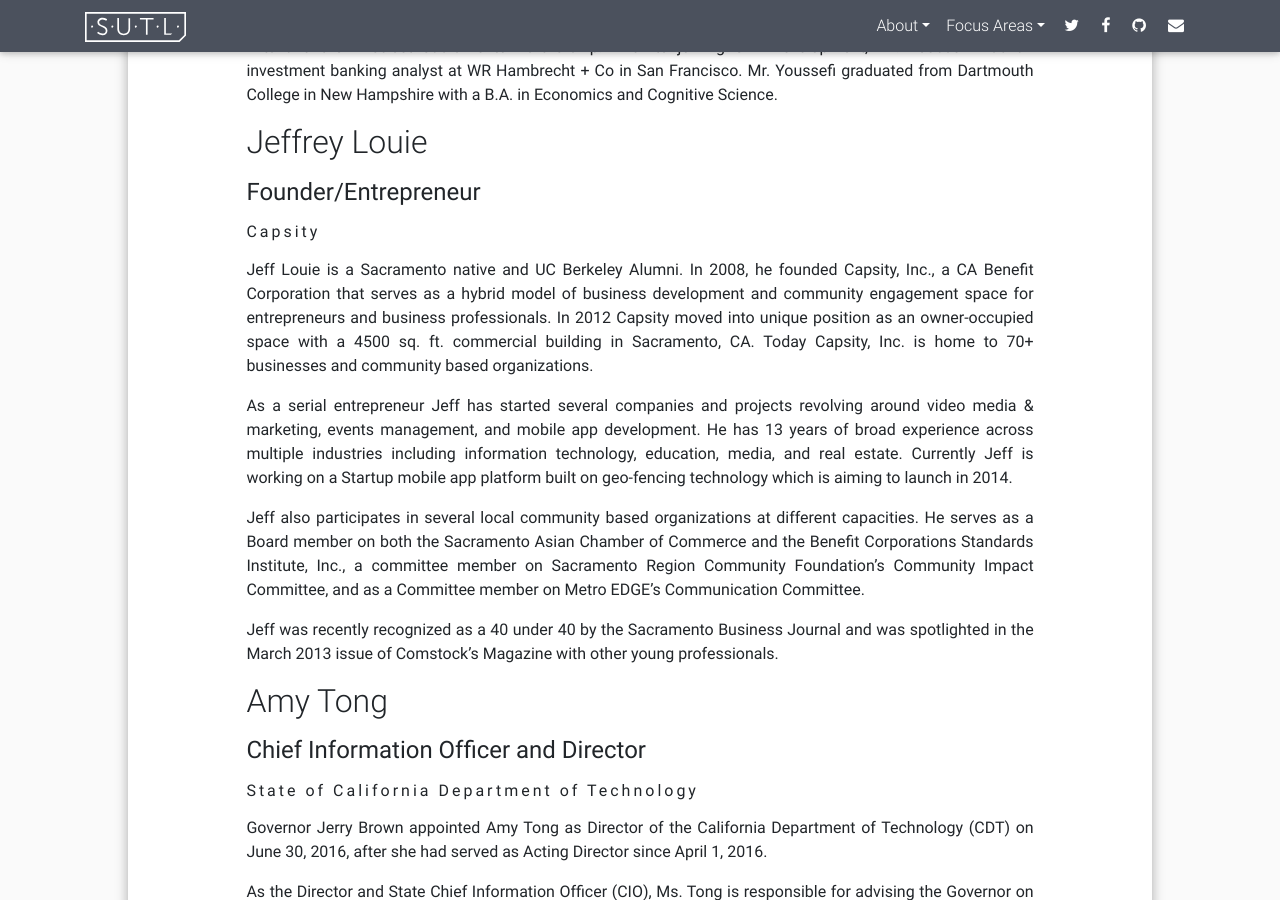
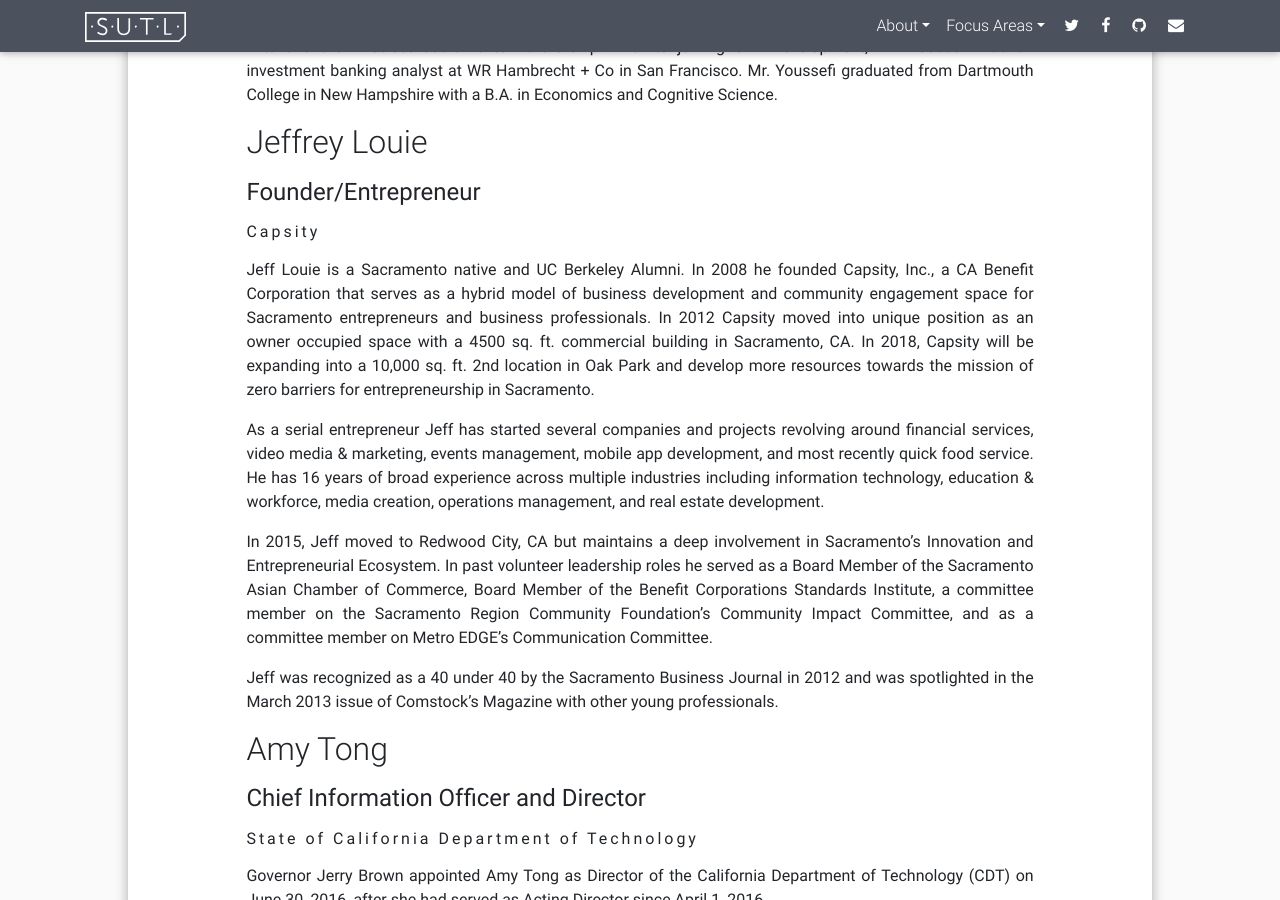
Before and after one commit to innovatesac/innovatesac.org, a Jekyll site: the page built from about/mayors-tech-council.md, in a window 1280 px wide and 900 px high, scrolled down 6696 px. Built offline with Jekyll 4.4.1, drawn with Linux system fonts in a browser that asks for light colours.

Commit message:
Update mayors-tech-council.md
Jeff Louie sent over an updated bio.

```diff
--- a/about/mayors-tech-council.md
+++ b/about/mayors-tech-council.md
@@ -157,13 +157,14 @@
 
 ##### Capsity
 
-Jeff Louie is a Sacramento native and UC Berkeley Alumni.  In 2008, he founded Capsity, Inc., a CA Benefit Corporation that serves as a hybrid model of business development and community engagement space for entrepreneurs and business professionals. In 2012 Capsity moved into unique position as an owner-occupied space with a 4500 sq. ft. commercial building in Sacramento, CA. Today Capsity, Inc. is home to 70+ businesses and community based organizations.
+Jeff Louie is a Sacramento native and UC Berkeley Alumni. In 2008 he founded Capsity, Inc., a CA Benefit Corporation that serves as a hybrid model of business development and community engagement space for Sacramento entrepreneurs and business professionals. In 2012 Capsity moved into unique position as an owner occupied space with a 4500 sq. ft. commercial building in Sacramento, CA. In 2018, Capsity will be expanding into a 10,000 sq. ft. 2nd location in Oak Park and develop more resources towards the mission of zero barriers for entrepreneurship in Sacramento.
 
-As a serial entrepreneur Jeff has started several companies and projects revolving around video media & marketing, events management, and mobile app development. He has 13 years of broad experience across multiple industries including information technology, education, media, and real estate. Currently Jeff is working on a Startup mobile app platform built on geo-fencing technology which is aiming to launch in 2014.
+As a serial entrepreneur Jeff has started several companies and projects revolving around financial services, video media & marketing, events management, mobile app development, and most recently quick food service. He has 16 years of broad experience across multiple industries including information technology, education & workforce, media creation, operations management, and real estate development.
 
-Jeff also participates in several local community based organizations at different capacities. He serves as a Board member on both the Sacramento Asian Chamber of Commerce and the Benefit Corporations Standards Institute, Inc., a committee member on Sacramento Region Community Foundation’s Community Impact Committee, and as a Committee member on Metro EDGE’s Communication Committee.
+In 2015, Jeff moved to Redwood City, CA but maintains a deep involvement in Sacramento's Innovation and Entrepreneurial Ecosystem. In past volunteer leadership roles he served as a Board Member of the Sacramento Asian Chamber of Commerce, Board Member of the Benefit Corporations Standards Institute, a committee member on the Sacramento Region Community Foundation's Community Impact Committee, and as a committee member on Metro EDGE's Communication Committee.
 
-Jeff was recently recognized as a 40 under 40 by the Sacramento Business Journal and was spotlighted in the March 2013 issue of Comstock’s Magazine with other young professionals.
+Jeff was recognized as a 40 under 40 by the Sacramento Business Journal in 2012 and was spotlighted in the March 2013 issue of Comstock’s Magazine with other young professionals.
+
 
 ## Amy Tong
 
```
